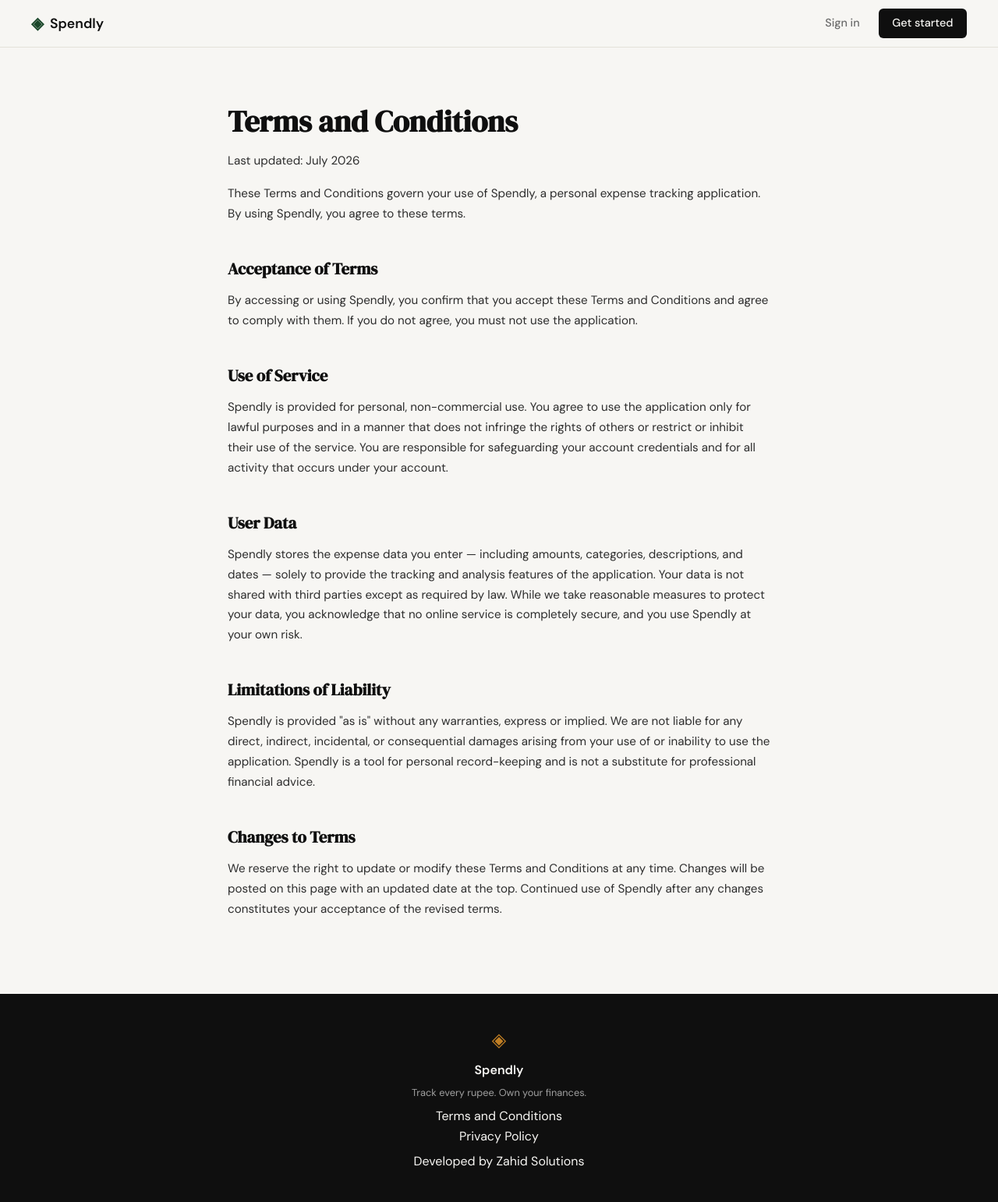
After one commit to MuhammadShahidRasool/spendly-copy, a Flask app: page /terms in a window 1280 px wide. The commit adds this page. Shown: the whole page at 78% size. Run offline with Flask 3, Linux system fonts and the light colour scheme.

Commit message:
landing: add terms and conditions page and route

```diff
--- a/app.py
+++ b/app.py
@@ -20,6 +20,11 @@ def register():
 @app.route("/login")
 def login():
     return render_template("login.html")
+
+
+@app.route("/terms")
+def terms():
+    return render_template("terms.html")
 
 
 # ------------------------------------------------------------------ #
--- a/templates/base.html
+++ b/templates/base.html
@@ -35,7 +35,7 @@
             <span class="footer-name">Spendly</span>
             <p class="footer-copy">Track every rupee. Own your finances.</p>
             <div class="footer-links">
-                <a href="#">Terms and Conditions</a><br>
+                <a href="/terms">Terms and Conditions</a><br>
                 <a href="#">Privacy Policy</a>
             </div>
             <p class="footer-developer">Developed by Zahid Solutions</p>
--- /dev/null
+++ b/templates/terms.html
@@ -0,0 +1,92 @@
+{% extends "base.html" %}
+
+{% block title %}Spendly — Terms and Conditions{% endblock %}
+
+{% block head %}
+<style>
+    .terms-section {
+        max-width: 760px;
+        margin: 0 auto;
+        padding: 4rem 2rem 5rem;
+    }
+    .terms-section h1 {
+        font-family: var(--font-display);
+        font-size: clamp(1.75rem, 3vw, 2.5rem);
+        color: var(--ink);
+        margin-bottom: 0.5rem;
+    }
+    .terms-date {
+        font-size: 0.85rem;
+        color: var(--ink-muted);
+        margin-bottom: 2.5rem;
+    }
+    .terms-section h2 {
+        font-family: var(--font-display);
+        font-size: 1.3rem;
+        color: var(--ink);
+        margin-top: 2.5rem;
+        margin-bottom: 0.75rem;
+    }
+    .terms-section p {
+        font-size: 0.95rem;
+        color: var(--ink-soft);
+        line-height: 1.7;
+        margin-bottom: 1rem;
+    }
+</style>
+{% endblock %}
+
+{% block content %}
+<section class="terms-section">
+    <h1>Terms and Conditions</h1>
+    <p class="terms-date">Last updated: July 2026</p>
+
+    <p>
+        These Terms and Conditions govern your use of Spendly, a personal expense
+        tracking application. By using Spendly, you agree to these terms.
+    </p>
+
+    <h2>Acceptance of Terms</h2>
+    <p>
+        By accessing or using Spendly, you confirm that you accept these Terms
+        and Conditions and agree to comply with them. If you do not agree, you
+        must not use the application.
+    </p>
+
+    <h2>Use of Service</h2>
+    <p>
+        Spendly is provided for personal, non-commercial use. You agree to use
+        the application only for lawful purposes and in a manner that does not
+        infringe the rights of others or restrict or inhibit their use of the
+        service. You are responsible for safeguarding your account credentials
+        and for all activity that occurs under your account.
+    </p>
+
+    <h2>User Data</h2>
+    <p>
+        Spendly stores the expense data you enter — including amounts,
+        categories, descriptions, and dates — solely to provide the tracking and
+        analysis features of the application. Your data is not shared with third
+        parties except as required by law. While we take reasonable measures to
+        protect your data, you acknowledge that no online service is completely
+        secure, and you use Spendly at your own risk.
+    </p>
+
+    <h2>Limitations of Liability</h2>
+    <p>
+        Spendly is provided "as is" without any warranties, express or implied.
+        We are not liable for any direct, indirect, incidental, or consequential
+        damages arising from your use of or inability to use the application.
+        Spendly is a tool for personal record-keeping and is not a substitute
+        for professional financial advice.
+    </p>
+
+    <h2>Changes to Terms</h2>
+    <p>
+        We reserve the right to update or modify these Terms and Conditions at
+        any time. Changes will be posted on this page with an updated date at
+        the top. Continued use of Spendly after any changes constitutes your
+        acceptance of the revised terms.
+    </p>
+</section>
+{% endblock %}
```
